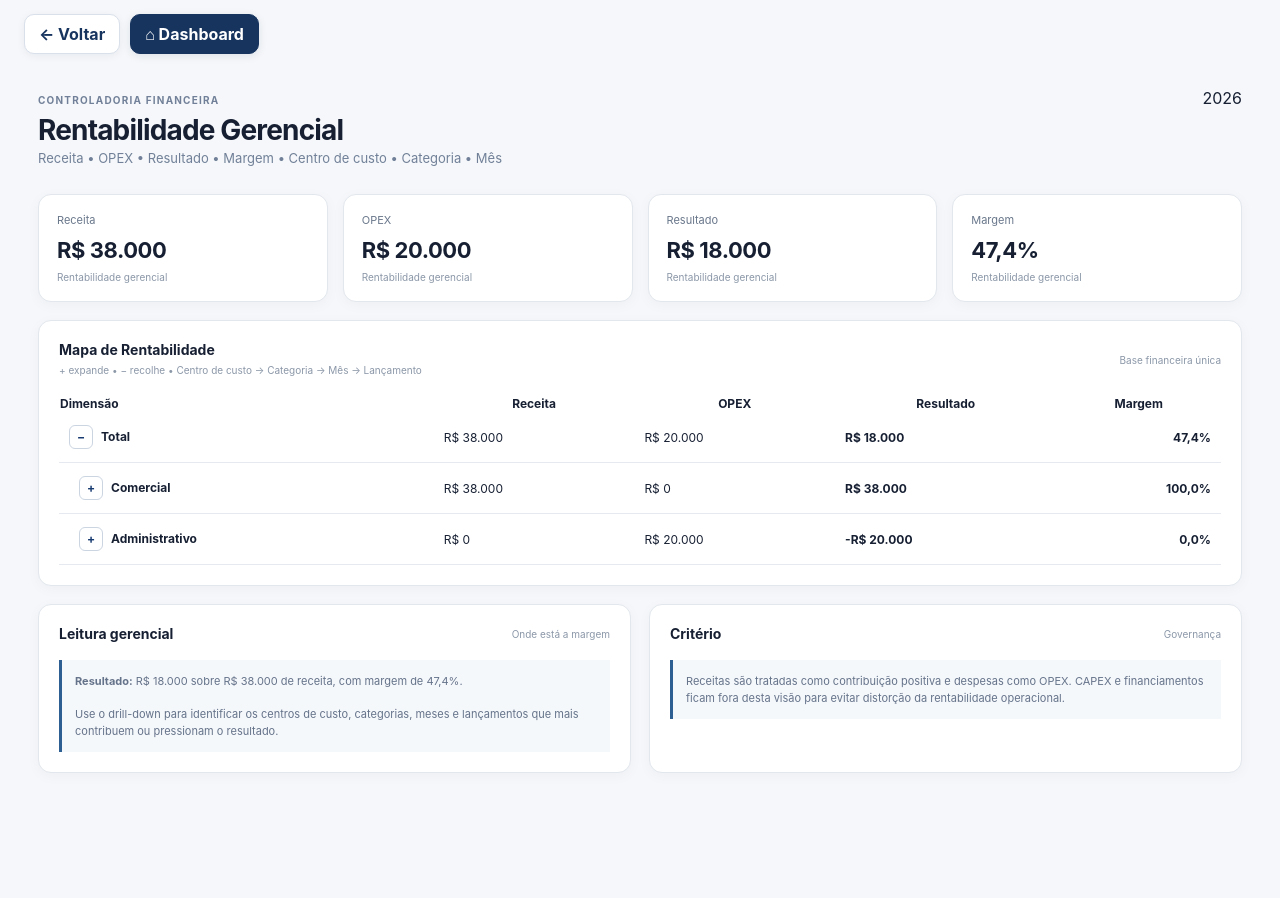
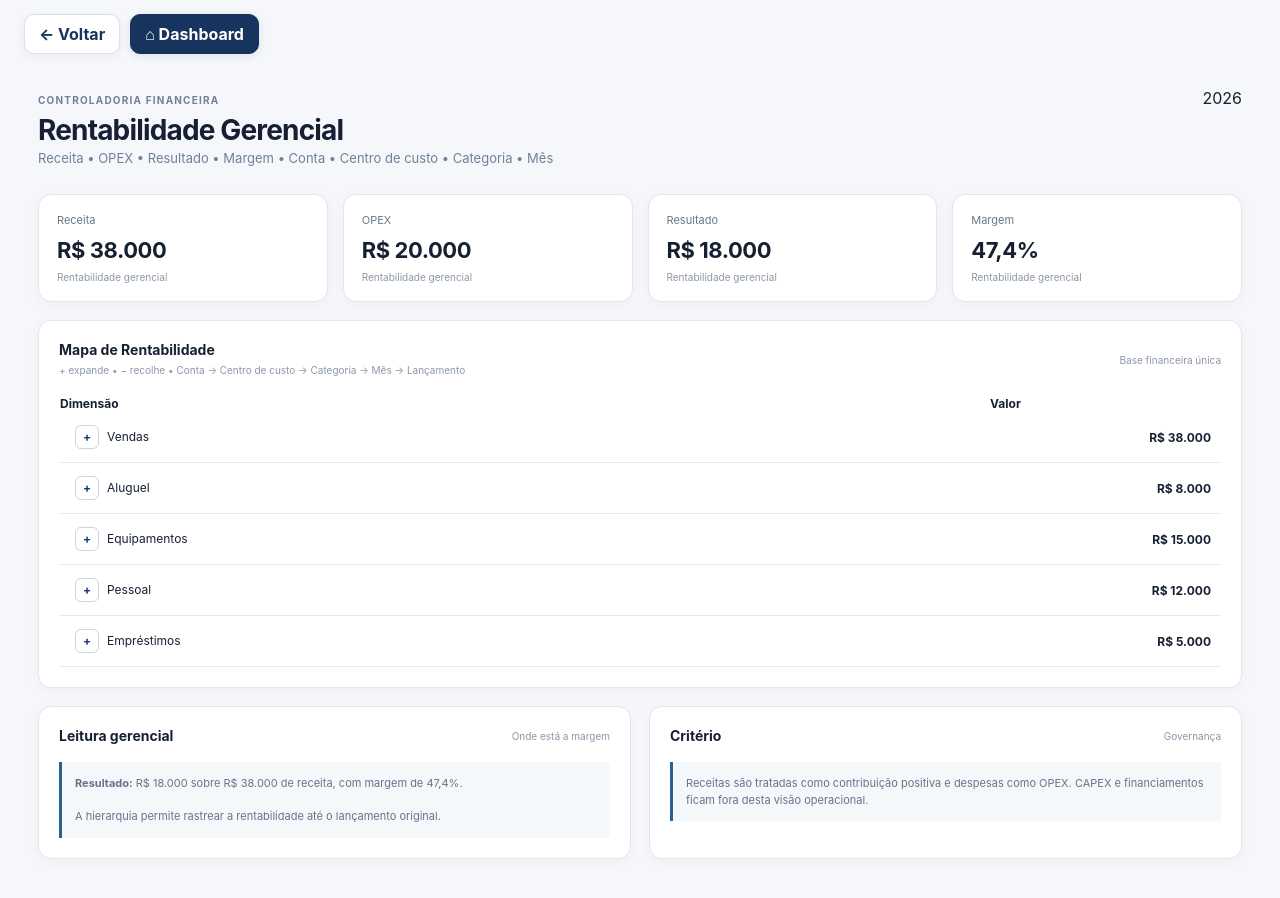
Before and after one commit to cardoso4009-byte/bp-financeiro-bi, a Next.js app: page /rentabilidade in a window 1280 px wide. Shown: the top 898 px of the page. Before the commit the page ends 859 px from the top, so only its background shows below. Built offline with nearby package versions, Linux system fonts and the light colour scheme.

Commit message:
Use shared drill-down model in rentabilidade

```diff
--- a/app/rentabilidade/page.tsx
+++ b/app/rentabilidade/page.tsx
@@ -2,40 +2,31 @@
 
 import { useMemo, useState } from 'react'
 import { readFinancialSource } from '@/lib/financial-source'
+import { buildFinancialDrilldown, type DrillNode } from '@/lib/drilldown-model'
+import type { FinancialEntry } from '@/lib/lancamentos-data'
 
 const brl=(n:number)=>n.toLocaleString('pt-BR',{style:'currency',currency:'BRL',maximumFractionDigits:0})
 const pct=(n:number)=>`${(n*100).toFixed(1).replace('.',',')}%`
 
-type Entry={id:number;date:string;type:string;category:string;costCenter:string;description:string;competence:string;dueDate:string;paymentDate:string;status:string;value:number}
-type Row={name:string;receita:number;opex:number;resultado:number;children?:Row[]}
-
 export default function Rentabilidade(){
- const entries=useMemo(()=>readFinancialSource().entries as Entry[],[])
- const [expanded,setExpanded]=useState<Set<string>>(new Set(['all']))
- const [selected,setSelected]=useState<Entry|null>(null)
+ const entries=useMemo(()=>readFinancialSource().entries as FinancialEntry[],[])
+ const [expanded,setExpanded]=useState<Set<string>>(new Set())
+ const [selected,setSelected]=useState<FinancialEntry|null>(null)
  const toggle=(k:string)=>setExpanded(p=>{const n=new Set(p);n.has(k)?n.delete(k):n.add(k);return n})
- const receitas=entries.filter(e=>e.type==='Receita')
- const despesas=entries.filter(e=>e.type==='Despesa')
- const receita=receitas.reduce((s,e)=>s+Math.abs(e.value),0)
- const opex=despesas.reduce((s,e)=>s+Math.abs(e.value),0)
- const resultado=receita-opex
- const margem=receita?resultado/receita:0
- const centers=useMemo(()=>{
-  const map=new Map<string,Row>()
-  entries.forEach(e=>{if(!['Receita','Despesa'].includes(e.type))return;const key=e.costCenter||'Sem centro de custo';const r=map.get(key)||{name:key,receita:0,opex:0,resultado:0};if(e.type==='Receita')r.receita+=Math.abs(e.value);else r.opex+=Math.abs(e.value);r.resultado=r.receita-r.opex;map.set(key,r)})
-  return Array.from(map.values()).sort((a,b)=>b.resultado-a.resultado).map(c=>({...c,children:Array.from(new Set(entries.filter(e=>e.costCenter===c.name&&['Receita','Despesa'].includes(e.type)).map(e=>e.category))).map(cat=>{const es=entries.filter(e=>e.costCenter===c.name&&e.category===cat&&['Receita','Despesa'].includes(e.type));const r=es.filter(e=>e.type==='Receita').reduce((s,e)=>s+Math.abs(e.value),0);const o=es.filter(e=>e.type==='Despesa').reduce((s,e)=>s+Math.abs(e.value),0);return {name:cat,receita:r,opex:o,resultado:r-o,children:Array.from(new Set(es.map(e=>e.competence))).sort().map(m=>{const ms=es.filter(e=>e.competence===m);const mr=ms.filter(e=>e.type==='Receita').reduce((s,e)=>s+Math.abs(e.value),0);const mo=ms.filter(e=>e.type==='Despesa').reduce((s,e)=>s+Math.abs(e.value),0);return {name:m,receita:mr,opex:mo,resultado:mr-mo}})}})}))
- },[entries])
+ const nodes=useMemo(()=>buildFinancialDrilldown(entries),[entries])
+ const operational=entries.filter(e=>['Receita','Despesa'].includes(e.type))
+ const receita=operational.filter(e=>e.type==='Receita').reduce((s,e)=>s+Math.abs(e.value),0)
+ const opex=operational.filter(e=>e.type==='Despesa').reduce((s,e)=>s+Math.abs(e.value),0)
+ const resultado=receita-opex, margem=receita?resultado/receita:0
  return <main className="content" style={{marginLeft:0,width:'100%',maxWidth:1500,margin:'0 auto'}}>
-  <header><div><small>CONTROLADORIA FINANCEIRA</small><h1>Rentabilidade Gerencial</h1><p>Receita • OPEX • Resultado • Margem • Centro de custo • Categoria • Mês</p></div><div className="period">2026</div></header>
+  <header><div><small>CONTROLADORIA FINANCEIRA</small><h1>Rentabilidade Gerencial</h1><p>Receita • OPEX • Resultado • Margem • Conta • Centro de custo • Categoria • Mês</p></div><div className="period">2026</div></header>
   <div className="cards"><Metric title="Receita" value={brl(receita)}/><Metric title="OPEX" value={brl(opex)}/><Metric title="Resultado" value={brl(resultado)}/><Metric title="Margem" value={pct(margem)}/></div>
-  <section className="panel wide"><div className="panel-title"><div><h2>Mapa de Rentabilidade</h2><span>+ expande • − recolhe • Centro de custo → Categoria → Mês → Lançamento</span></div><span>Base financeira única</span></div><div className="table-wrap"><table><thead><tr><th style={{textAlign:'left'}}>Dimensão</th><th>Receita</th><th>OPEX</th><th>Resultado</th><th>Margem</th></tr></thead><tbody><tr className="group-row" onClick={()=>toggle('all')} style={{cursor:'pointer'}}><td><Expand open={expanded.has('all')}/><b>Total</b></td><td>{brl(receita)}</td><td>{brl(opex)}</td><td><b>{brl(resultado)}</b></td><td><b>{pct(margem)}</b></td></tr>{expanded.has('all')&&centers.map(c=><Center key={c.name} row={c} expanded={expanded} toggle={toggle} prefix={c.name} entries={entries} onSelect={setSelected}/>)}</tbody></table></div></section>
-  {selected&&<section className="panel wide" style={{border:'1px solid rgba(40,168,255,.35)'}}><div className="panel-title"><div><h2>Detalhamento do lançamento</h2><span>Drill-down da rentabilidade</span></div><button onClick={()=>setSelected(null)} style={{border:0,background:'transparent',cursor:'pointer',fontSize:18}}>×</button></div><div className="grid"><Info label="Descrição" value={selected.description}/><Info label="Tipo" value={selected.type}/><Info label="Categoria" value={selected.category}/><Info label="Centro de custo" value={selected.costCenter}/><Info label="Competência" value={selected.competence}/><Info label="Vencimento" value={selected.dueDate}/><Info label="Status" value={selected.status}/><Info label="Valor" value={brl(Math.abs(selected.value))}/></div></section>}
-  <div className="grid"><section className="panel"><div className="panel-title"><h2>Leitura gerencial</h2><span>Onde está a margem</span></div><div className="note"><strong>Resultado:</strong> {brl(resultado)} sobre {brl(receita)} de receita, com margem de {pct(margem)}.<br/><br/>Use o drill-down para identificar os centros de custo, categorias, meses e lançamentos que mais contribuem ou pressionam o resultado.</div></section><section className="panel"><div className="panel-title"><h2>Critério</h2><span>Governança</span></div><div className="note">Receitas são tratadas como contribuição positiva e despesas como OPEX. CAPEX e financiamentos ficam fora desta visão para evitar distorção da rentabilidade operacional.</div></section></div>
+  <section className="panel wide"><div className="panel-title"><div><h2>Mapa de Rentabilidade</h2><span>+ expande • − recolhe • Conta → Centro de custo → Categoria → Mês → Lançamento</span></div><span>Base financeira única</span></div><div className="table-wrap"><table><thead><tr><th style={{textAlign:'left'}}>Dimensão</th><th>Valor</th></tr></thead><tbody>{nodes.map(n=><Node key={n.key} node={n} expanded={expanded} toggle={toggle} onSelect={setSelected}/>)}</tbody></table></div></section>
+  {selected&&<section className="panel wide" style={{border:'1px solid rgba(40,168,255,.35)'}}><div className="panel-title"><div><h2>Detalhamento do lançamento</h2><span>Registro original da Base Financeira • ID {selected.id}</span></div><button onClick={()=>setSelected(null)} style={{border:0,background:'transparent',cursor:'pointer',fontSize:18}}>×</button></div><div className="grid"><Info label="Descrição" value={selected.description}/><Info label="Tipo" value={selected.type}/><Info label="Categoria" value={selected.category}/><Info label="Centro de custo" value={selected.costCenter}/><Info label="Competência" value={selected.competence}/><Info label="Vencimento" value={selected.dueDate}/><Info label="Status" value={selected.status}/><Info label="Valor" value={brl(Math.abs(selected.value))}/></div></section>}
+  <div className="grid"><section className="panel"><div className="panel-title"><h2>Leitura gerencial</h2><span>Onde está a margem</span></div><div className="note"><strong>Resultado:</strong> {brl(resultado)} sobre {brl(receita)} de receita, com margem de {pct(margem)}.<br/><br/>A hierarquia permite rastrear a rentabilidade até o lançamento original.</div></section><section className="panel"><div className="panel-title"><h2>Critério</h2><span>Governança</span></div><div className="note">Receitas são tratadas como contribuição positiva e despesas como OPEX. CAPEX e financiamentos ficam fora desta visão operacional.</div></section></div>
  </main>
 }
-function Center({row,expanded,toggle,prefix,entries,onSelect}:{row:Row;expanded:Set<string>;toggle:(k:string)=>void;prefix:string;entries:Entry[];onSelect:(e:Entry)=>void}){const open=expanded.has(prefix);return <><tr className="group-row" onClick={()=>toggle(prefix)} style={{cursor:'pointer'}}><td style={{paddingLeft:20}}><Expand open={open}/><b>{row.name}</b></td><td>{brl(row.receita)}</td><td>{brl(row.opex)}</td><td><b>{brl(row.resultado)}</b></td><td>{pct(row.receita?row.resultado/row.receita:0)}</td></tr>{open&&row.children?.map(cat=><Category key={cat.name} row={cat} expanded={expanded} toggle={toggle} prefix={`${prefix}|${cat.name}`} entries={entries} onSelect={onSelect}/>)}</>}
-function Category({row,expanded,toggle,prefix,entries,onSelect}:{row:Row;expanded:Set<string>;toggle:(k:string)=>void;prefix:string;entries:Entry[];onSelect:(e:Entry)=>void}){const open=expanded.has(prefix);const [center,category]=prefix.split('|');return <><tr className="item-row" onClick={()=>toggle(prefix)} style={{cursor:'pointer'}}><td style={{paddingLeft:48}}><Expand open={open}/>{row.name}</td><td>{brl(row.receita)}</td><td>{brl(row.opex)}</td><td>{brl(row.resultado)}</td><td>{pct(row.receita?row.resultado/row.receita:0)}</td></tr>{open&&row.children?.map(m=><Month key={m.name} row={m} center={center} category={category} entries={entries} expanded={expanded} toggle={toggle} prefix={`${prefix}|${m.name}`} onSelect={onSelect}/>)}</>}
-function Month({row,center,category,entries,expanded,toggle,prefix,onSelect}:{row:Row;center:string;category:string;entries:Entry[];expanded:Set<string>;toggle:(k:string)=>void;prefix:string;onSelect:(e:Entry)=>void}){const open=expanded.has(prefix);const items=entries.filter(e=>e.costCenter===center&&e.category===category&&e.competence===row.name&&['Receita','Despesa'].includes(e.type));return <><tr className="item-row" onClick={()=>toggle(prefix)} style={{cursor:'pointer'}}><td style={{paddingLeft:78}}><Expand open={open}/>{row.name}</td><td>{brl(row.receita)}</td><td>{brl(row.opex)}</td><td>{brl(row.resultado)}</td><td>{pct(row.receita?row.resultado/row.receita:0)}</td></tr>{open&&<tr className="item-row"><td colSpan={5} style={{paddingLeft:105,paddingTop:10,paddingBottom:10}}><div style={{display:'grid',gap:6}}>{items.length?items.map(e=><button key={e.id} onClick={()=>onSelect(e)} style={{textAlign:'left',border:'1px solid #dbe4ee',background:'#fff',borderRadius:8,padding:'8px 10px',cursor:'pointer'}}><b>{e.description}</b> · {e.type} · {brl(Math.abs(e.value))} · {e.status}</button>):<small>Nenhum lançamento encontrado.</small>}</div></td></tr>}</>}
+function Node({node,expanded,toggle,onSelect,depth=0}:{node:DrillNode;expanded:Set<string>;toggle:(k:string)=>void;onSelect:(e:FinancialEntry)=>void;depth?:number}){const open=expanded.has(node.key),isEntry=node.dimension==='entry';return <><tr className={depth===0?'group-row':'item-row'} onClick={()=>isEntry?onSelect(node.entry!):toggle(node.key)} style={{cursor:'pointer'}}><td style={{paddingLeft:16+depth*28}}>{!isEntry&&<Expand open={open}/>}<span>{node.label}</span></td><td className="amount">{brl(node.value)}</td></tr>{open&&node.children.map(c=><Node key={c.key} node={c} expanded={expanded} toggle={toggle} onSelect={onSelect} depth={depth+1}/>)}</>}
 function Info({label,value}:{label:string;value:string}){return <div className="note"><small>{label}</small><strong style={{display:'block',marginTop:4}}>{value}</strong></div>}
 function Expand({open}:{open:boolean}){return <span className="expand-btn" style={{display:'inline-grid',placeItems:'center',width:24,height:24,marginRight:8,border:'1px solid #cbd5e1',borderRadius:6,background:'#fff'}}>{open?'−':'+'}</span>}
 function Metric({title,value}:{title:string;value:string}){return <div className="card"><span>{title}</span><strong>{value}</strong><small>Rentabilidade gerencial</small></div>}
```
